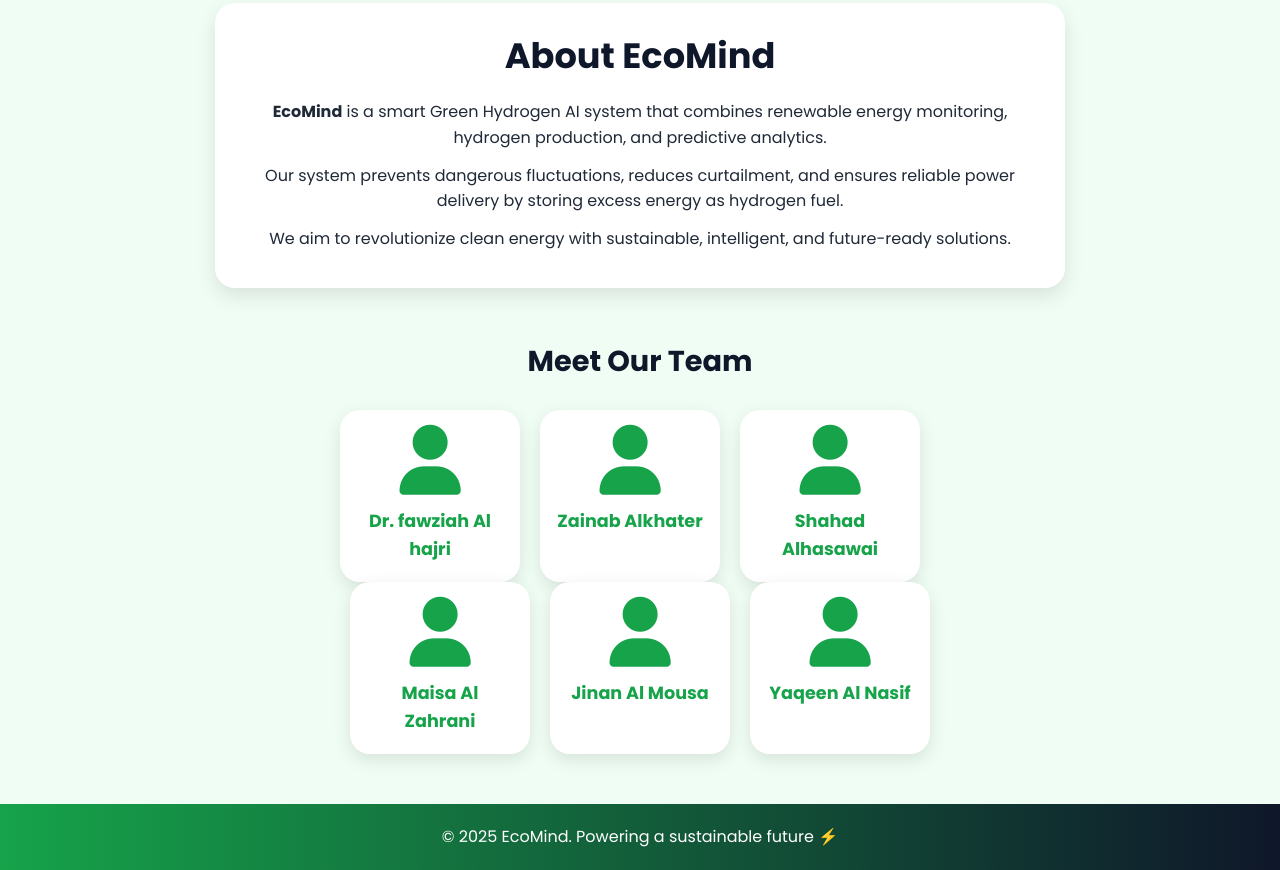
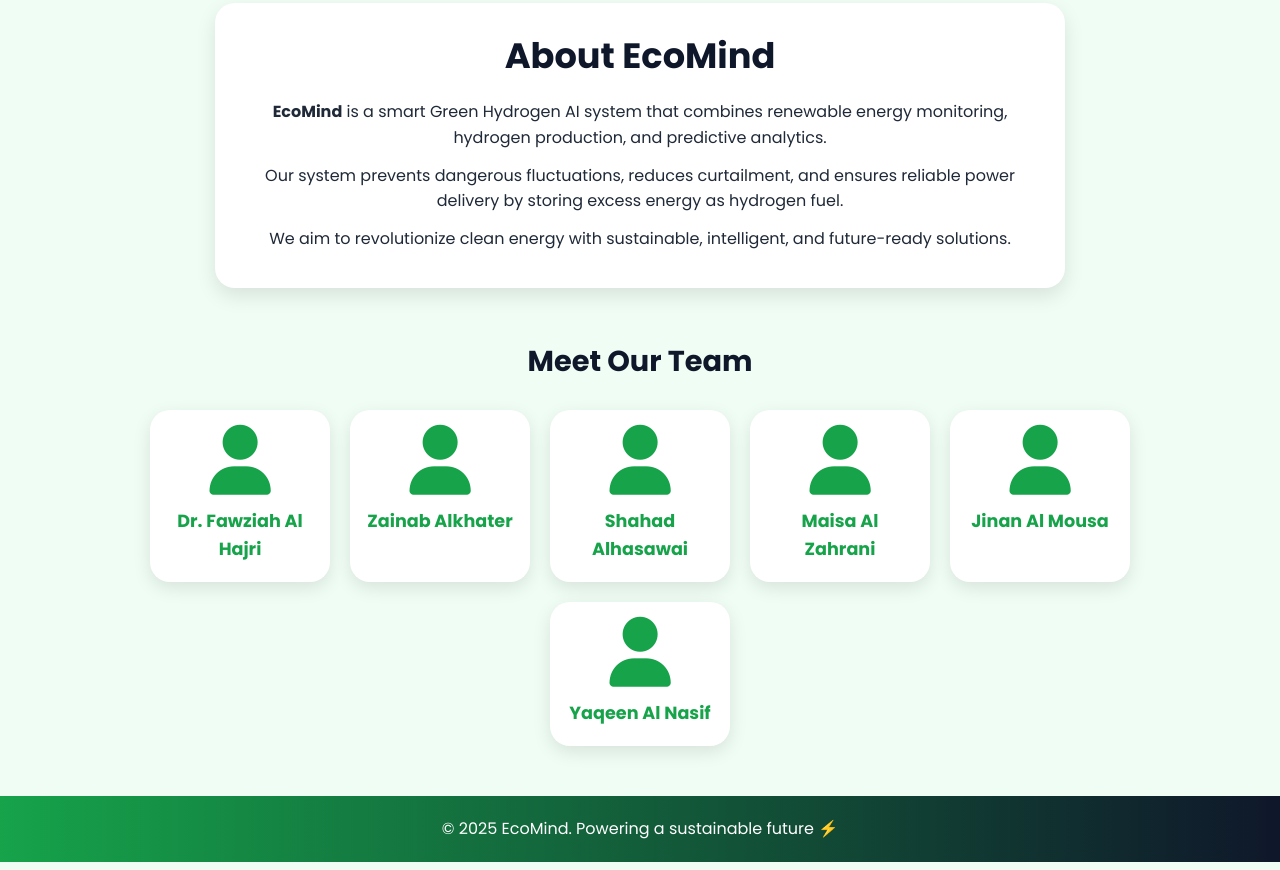
Before and after one commit to shiraygin/ecomind, a plain HTML site: page index.html in a window 1280 px wide. Shown: the part 1423-2293 px from the top of the page. Drawn offline with Linux system fonts and the light colour scheme.

Commit message:
Update index.html
Signed-off-by: shiraygin <125261059+shiraygin@users.noreply.github.com>

```diff
--- a/index.html
+++ b/index.html
@@ -208,18 +208,15 @@ footer { background: linear-gradient(90deg, #16a34a, #0f172a); padding: 20px; co
 <section class="founders-section">
     <h2>Meet Our Team</h2>
     <div class="founders-container">
-       <div class="founder-card"><i class="fas fa-user"></i><h3>Dr. fawziah Al hajri</h3></div>
+        <div class="founder-card"><i class="fas fa-user"></i><h3>Dr. Fawziah Al Hajri</h3></div>
         <div class="founder-card"><i class="fas fa-user"></i><h3>Zainab Alkhater</h3></div>
         <div class="founder-card"><i class="fas fa-user"></i><h3>Shahad Alhasawai</h3></div>
-        <p></p>
-    </div>
-
-    <div class="founders-container">
         <div class="founder-card"><i class="fas fa-user"></i><h3>Maisa Al Zahrani</h3></div>
         <div class="founder-card"><i class="fas fa-user"></i><h3>Jinan Al Mousa</h3></div>
         <div class="founder-card"><i class="fas fa-user"></i><h3>Yaqeen Al Nasif</h3></div>
+    </div>
+</section>
 
-    </div>
 </section>
 
 <!-- Footer -->
```
